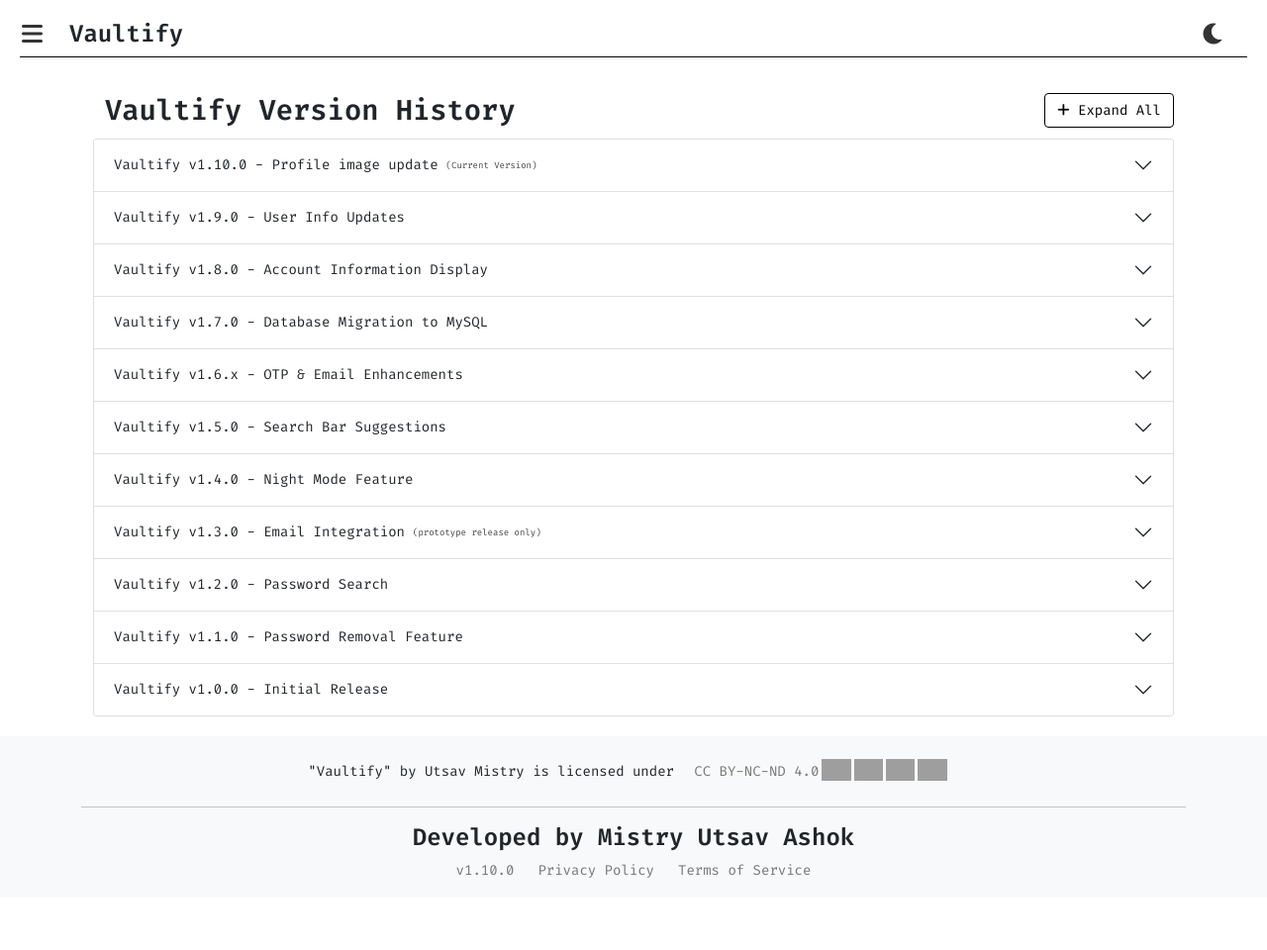
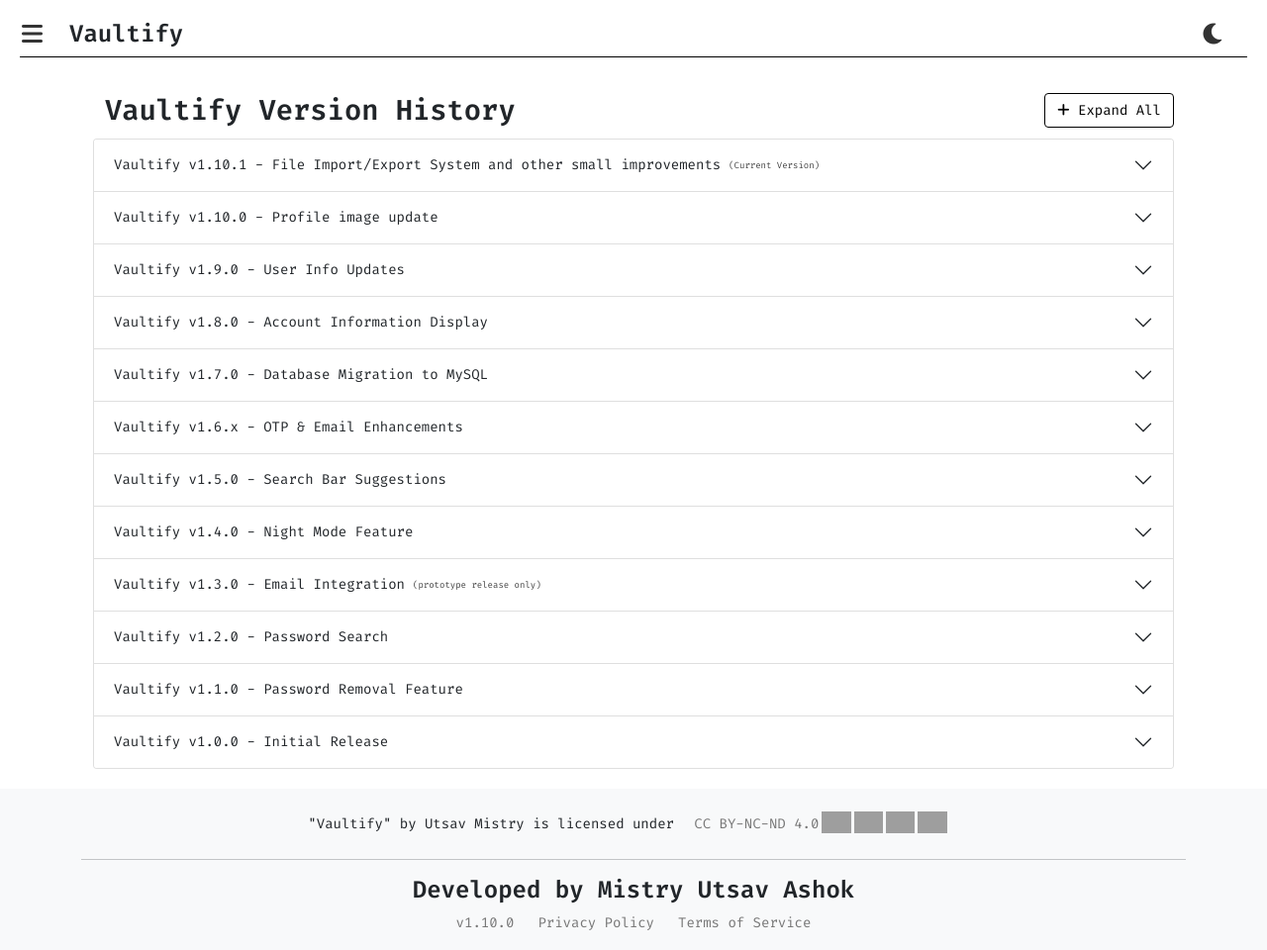
Before and after one commit to utsav-mistry/vaultify, a Flask app: page /version in a window 1280 px wide. Shown: the whole page at 99% size. Before the commit the page ends 887 px from the top, so only its background shows below. Run offline with Flask 3, Linux system fonts and the light colour scheme; grey boxes are pictures that could not be loaded.

Commit message:
Update version.html with 1.10.1

```diff
--- a/password_manager/app/templates/version.html
+++ b/password_manager/app/templates/version.html
@@ -11,19 +11,71 @@
     <div class="accordion" id="versionAccordion">
 
         <div class="accordion-item">
-            <h2 class="accordion-header" id="heading10">
+            <h2 class="accordion-header" id="heading12">
+                <button class="accordion-button collapsed" type="button" data-bs-toggle="collapse"
+                    data-bs-target="#collapse12" aria-expanded="false" aria-controls="collapse12">
+                    Vaultify v1.10.1 - File Import/Export System and other small improvements
+                    <small class="version-small">(Current Version)</small>
+                </button>
+            </h2>
+            <div id="collapse12" class="accordion-collapse collapse" aria-labelledby="heading12">
+                <div class="accordion-body m-1">
+                    <div class="category">
+                        <h5>New Features</h5>
+                        <ul>
+                            <li>Added secure file upload handling for password imports</li>
+                            <li>Implemented multi-format export (CSV, XLSX, XLS, JSON, PDF)</li>
+                            <li>Column mapping interface for spreadsheet imports</li>
+                            <li>Client-side file validation (type/size checks)</li>
+                        </ul>
+                    </div>
+
+                    <div class="category">
+                        <h5>Improvements</h5>
+                        <ul>
+                            <li>Streamlined import flow with step-by-step column selection</li>
+                            <li>Added export filename customization</li>
+                            <li>Progress indicators for file processing</li>
+                            <li>Enhanced error handling for malformed files</li>
+                        </ul>
+                    </div>
+
+                    <div class="category">
+                        <h5>Security</h5>
+                        <ul>
+                            <li>File content sanitization for imports</li>
+                            <li>Server-side validation of all imported data</li>
+                            <li>Secure download handling for exports</li>
+                        </ul>
+                    </div>
+
+                    <div class="category">
+                        <h5>Compatibility & UI improvements</h5>
+                        <ul>
+                            <li>Supports all major password manager export formats</li>
+                            <li>Dark mode styling for all file dialogs</li>
+                        </ul>
+                    </div>
+                </div>
+            </div>
+        </div>
+
+        <div class="accordion-item">
+            <h2 class="accordion-header" id="heading11">
                 <button class="accordion-button collapsed" type="button" data-bs-toggle="collapse"
                     data-bs-target="#collapse11" aria-expanded="false" aria-controls="collapse11">
-                    Vaultify v1.10.0 - Profile image update <small class="version-small">(Current Version)</small>
+                    Vaultify v1.10.0 - Profile image update
                 </button>
             </h2>
             <div id="collapse11" class="accordion-collapse collapse" aria-labelledby="heading11">
                 <div class="accordion-body m-1">
-                    Enabled users to update their account profile picture adding a pinch of personalization and customization.
+                    Enabled users to update their account profile picture adding a pinch of personalization and
+                    customization.
                     The images are stored in Database.
                 </div>
             </div>
         </div>
+
         <div class="accordion-item">
             <h2 class="accordion-header" id="heading10">
                 <button class="accordion-button collapsed" type="button" data-bs-toggle="collapse"
```
